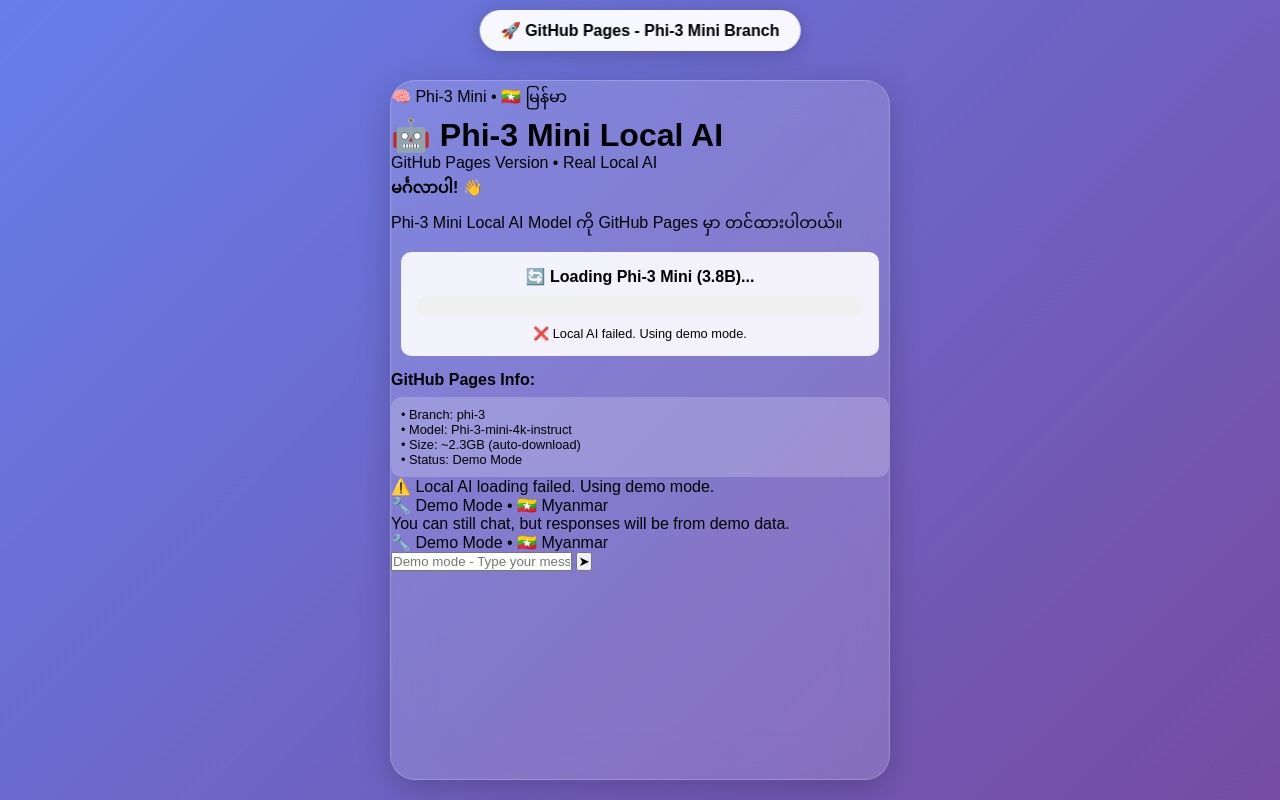
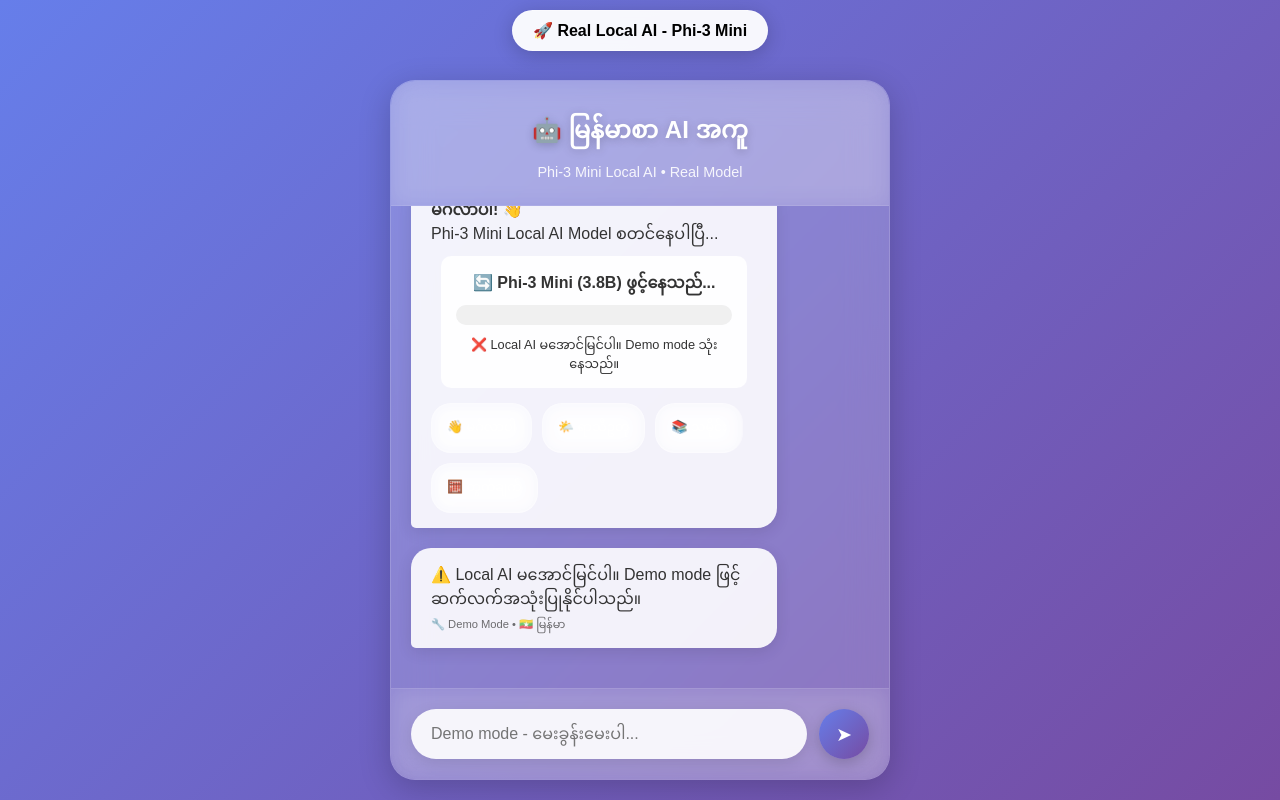
Before and after one commit to Thein-maung/Myanmar-Local-AI-Assistant-, a plain HTML site: page index.html in a window 1280 px wide. Drawn offline with Linux system fonts and the light colour scheme.

Commit message:
Update index.html

```diff
--- a/index.html
+++ b/index.html
@@ -3,12 +3,16 @@
 <head>
     <meta charset="UTF-8">
     <meta name="viewport" content="width=device-width, initial-scale=1.0">
-    <title>မြန်မာစာ AI - Phi-3 Mini (GitHub Pages)</title>
-    <!-- WebLLM CDN with fallback -->
+    <title>မြန်မာစာ AI Assistant - Phi-3 Mini Local AI</title>
+    <!-- WebLLM for Local AI -->
     <script src="https://unpkg.com/@mlc-ai/web-llm@0.2.38"></script>
     <style>
-        /* Your existing Glass UI styles */
-        * { margin: 0; padding: 0; box-sizing: border-box; }
+        * {
+            margin: 0;
+            padding: 0;
+            box-sizing: border-box;
+        }
+
         body {
             font-family: 'Pyidaungsu', 'Myanmar3', Arial, sans-serif;
             background: linear-gradient(135deg, #667eea 0%, #764ba2 100%);
@@ -49,7 +53,127 @@
             margin-top: 60px;
         }
 
-        /* ... rest of your styles ... */
+        .header {
+            background: rgba(255, 255, 255, 0.2);
+            backdrop-filter: blur(10px);
+            padding: 25px 20px;
+            text-align: center;
+            border-bottom: 1px solid rgba(255, 255, 255, 0.1);
+        }
+
+        .header h1 {
+            color: white;
+            font-size: 1.5em;
+            margin-bottom: 5px;
+            text-shadow: 0 2px 10px rgba(0,0,0,0.2);
+        }
+
+        .header p {
+            color: rgba(255, 255, 255, 0.9);
+            font-size: 0.9em;
+        }
+
+        .messages {
+            flex: 1;
+            padding: 20px;
+            overflow-y: auto;
+            background: rgba(255, 255, 255, 0.05);
+        }
+
+        .message {
+            margin-bottom: 20px;
+            display: flex;
+            animation: messageSlide 0.3s ease-out;
+        }
+
+        @keyframes messageSlide {
+            from { opacity: 0; transform: translateY(10px); }
+            to { opacity: 1; transform: translateY(0); }
+        }
+
+        .user-message {
+            justify-content: flex-end;
+        }
+
+        .bot-message {
+            justify-content: flex-start;
+        }
+
+        .bubble {
+            max-width: 80%;
+            padding: 15px 20px;
+            border-radius: 20px;
+            line-height: 1.5;
+            box-shadow: 0 4px 15px rgba(0, 0, 0, 0.1);
+        }
+
+        .user-message .bubble {
+            background: linear-gradient(135deg, #667eea, #764ba2);
+            color: white;
+            border-bottom-right-radius: 5px;
+        }
+
+        .bot-message .bubble {
+            background: rgba(255, 255, 255, 0.9);
+            color: #333;
+            border-bottom-left-radius: 5px;
+        }
+
+        .input-area {
+            padding: 20px;
+            background: rgba(255, 255, 255, 0.1);
+            backdrop-filter: blur(10px);
+            border-top: 1px solid rgba(255, 255, 255, 0.1);
+            display: flex;
+            gap: 12px;
+        }
+
+        #userInput {
+            flex: 1;
+            padding: 15px 20px;
+            border: none;
+            border-radius: 25px;
+            outline: none;
+            font-size: 1em;
+            background: rgba(255, 255, 255, 0.9);
+            box-shadow: 0 4px 15px rgba(0, 0, 0, 0.1);
+        }
+
+        #sendBtn {
+            background: linear-gradient(135deg, #667eea, #764ba2);
+            color: white;
+            border: none;
+            width: 50px;
+            height: 50px;
+            border-radius: 50%;
+            cursor: pointer;
+            font-size: 1.2em;
+            box-shadow: 0 4px 15px rgba(0, 0, 0, 0.2);
+        }
+
+        .quick-buttons {
+            display: flex;
+            flex-wrap: wrap;
+            gap: 10px;
+            margin-top: 15px;
+        }
+
+        .quick-btn {
+            background: rgba(255, 255, 255, 0.2);
+            backdrop-filter: blur(10px);
+            color: white;
+            border: 1px solid rgba(255, 255, 255, 0.3);
+            padding: 10px 15px;
+            border-radius: 20px;
+            font-size: 0.8em;
+            cursor: pointer;
+            transition: all 0.3s ease;
+        }
+
+        .quick-btn:hover {
+            background: rgba(255, 255, 255, 0.3);
+            transform: translateY(-2px);
+        }
 
         .model-loading {
             background: rgba(255, 255, 255, 0.9);
@@ -74,111 +198,126 @@
             transition: width 0.3s ease;
             width: 0%;
         }
+
+        .typing {
+            display: inline-flex;
+            align-items: center;
+            gap: 5px;
+        }
+
+        .typing-dot {
+            width: 8px;
+            height: 8px;
+            background: #666;
+            border-radius: 50%;
+            animation: typing-bounce 1.4s infinite ease-in-out;
+        }
+
+        .typing-dot:nth-child(1) { animation-delay: -0.32s; }
+        .typing-dot:nth-child(2) { animation-delay: -0.16s; }
+
+        @keyframes typing-bounce {
+            0%, 80%, 100% { transform: scale(0.8); opacity: 0.5; }
+            40% { transform: scale(1); opacity: 1; }
+        }
+
+        .model-indicator {
+            font-size: 0.7em;
+            opacity: 0.7;
+            margin-top: 5px;
+        }
     </style>
 </head>
 <body>
     <!-- GitHub Notice -->
     <div class="github-notice">
-        <strong>🚀 GitHub Pages - Phi-3 Mini Branch</strong>
+        <strong>🚀 Real Local AI - Phi-3 Mini</strong>
     </div>
 
     <!-- Chat Container -->
     <div class="chat-container">
         <div class="header">
-            <div class="current-mode" id="currentMode">🧠 Phi-3 Mini • 🇲🇲 မြန်မာ</div>
-            <h1>🤖 Phi-3 Mini Local AI</h1>
-            <p>GitHub Pages Version • Real Local AI</p>
+            <h1>🤖 မြန်မာစာ AI အကူ</h1>
+            <p>Phi-3 Mini Local AI • Real Model</p>
         </div>
 
         <div class="messages" id="messages">
             <div class="message bot-message">
                 <div class="bubble">
                     <strong>မင်္ဂလာပါ! 👋</strong><br>
-                    <span>Phi-3 Mini Local AI Model ကို GitHub Pages မှာ တင်ထားပါတယ်။</span>
+                    <span>Phi-3 Mini Local AI Model စတင်နေပါပြီ...</span>
 
                     <div class="model-loading">
-                        <strong>🔄 Loading Phi-3 Mini (3.8B)...</strong>
+                        <strong>🔄 Phi-3 Mini (3.8B) ဖွင့်နေသည်...</strong>
                         <div class="progress-bar">
                             <div class="progress-fill" id="modelProgress"></div>
                         </div>
                         <div id="modelInfo" style="font-size: 0.8em; margin-top: 10px;">
-                            Initializing WebLLM engine...
+                            WebLLM engine စတင်နေသည်...
                         </div>
                     </div>
 
-                    <div style="margin-top: 15px;">
-                        <strong>GitHub Pages Info:</strong>
-                        <div style="font-size: 0.8em; background: rgba(255,255,255,0.2); padding: 10px; border-radius: 10px; margin-top: 8px;">
-                            • Branch: phi-3<br>
-                            • Model: Phi-3-mini-4k-instruct<br>
-                            • Size: ~2.3GB (auto-download)<br>
-                            • Status: <span id="loadStatus">Loading...</span>
-                        </div>
+                    <div class="quick-buttons">
+                        <button class="quick-btn" onclick="askQuestion('မင်္ဂလာပါ')">👋 မင်္ဂလာပါ</button>
+                        <button class="quick-btn" onclick="askQuestion('ရန်ကုန်ရာသီဥတု')">🌤️ ရာသီဥတု</button>
+                        <button class="quick-btn" onclick="askQuestion('မြန်မာ့သမိုင်းအကြောင်းပြောပါ')">📚 သမိုင်း</button>
+                        <button class="quick-btn" onclick="askQuestion('၁၅×၃ တွက်ပေးပါ')">🧮 တွက်ချက်</button>
                     </div>
                 </div>
             </div>
         </div>
 
         <div class="input-area">
-            <input type="text" id="userInput" placeholder="Model loading, please wait..." disabled autocomplete="off">
+            <input type="text" id="userInput" placeholder="Model ဖွင့်နေဆဲ..." disabled autocomplete="off">
             <button id="sendBtn" disabled>➤</button>
         </div>
     </div>
 
     <script>
-        // GitHub Pages Compatible Local AI
-        class GitHubAIAssistant {
+        // Real Local AI with Phi-3 Mini
+        class RealLocalAI {
             constructor() {
                 this.engine = null;
                 this.isInitialized = false;
-                this.modelLoaded = false;
+                this.modelName = "Phi-3-mini-4k-instruct-q4f16_1";
             }
 
-            // Initialize with error handling for GitHub Pages
             async init() {
                 try {
                     document.getElementById('modelInfo').textContent =
-                        'Creating WebLLM engine...';
-                    document.getElementById('loadStatus').textContent = 'Initializing';
+                        'WebLLM engine ပြင်ဆင်နေသည်...';
 
                     // Check if WebLLM is available
                     if (typeof webllm === 'undefined') {
                         throw new Error('WebLLM not loaded');
                     }
 
-                    // Use a smaller model for GitHub Pages compatibility
-                    const model = "Phi-3-mini-4k-instruct-q4f16_1";
-
                     document.getElementById('modelInfo').textContent =
-                        `Loading ${model}...`;
-                    document.getElementById('loadStatus').textContent = 'Downloading Model';
+                        `Phi-3 Mini (3.8B) ဒေါင်းလုပ်ဆွဲနေသည်...`;
 
                     this.engine = await webllm.CreateWebWorkerEngine(
-                        model,
+                        this.modelName,
                         this.initProgressCallback.bind(this)
                     );
 
                     this.isInitialized = true;
-                    this.modelLoaded = true;
 
                     document.getElementById('modelInfo').textContent =
-                        '✅ Phi-3 Mini loaded successfully!';
-                    document.getElementById('loadStatus').textContent = 'Ready';
+                        '✅ Phi-3 Mini ပြင်ဆင်ပြီးပါပြီ!';
                     document.getElementById('userInput').disabled = false;
                     document.getElementById('userInput').placeholder =
-                        'Ask anything in Myanmar or English...';
+                        'မြန်မာလို (သို့) အင်္ဂလိပ်လို မေးမြန်းပါ...';
                     document.getElementById('sendBtn').disabled = false;
 
                     // Add success message
-                    addMessage('✅ Phi-3 Mini Local AI loaded! You can now chat offline.', 'bot');
+                    addMessage('✅ Phi-3 Mini Local AI ပြင်ဆင်ပြီးပါပြီ! အခု မေးခွန်းမေးနိုင်ပါပြီ။', 'bot');
 
                 } catch (error) {
-                    console.error('GitHub Pages AI init error:', error);
+                    console.error('AI init error:', error);
                     this.handleInitError(error);
                 }
             }
 
-            // Progress callback
             initProgressCallback(report) {
                 const progress = report.progress;
                 document.getElementById('modelProgress').style.width = `${progress * 100}%`;
@@ -186,40 +325,28 @@
                 if (report.text) {
                     document.getElementById('modelInfo').textContent = report.text;
                 }
-
-                // Update load status based on progress
-                if (progress < 0.3) {
-                    document.getElementById('loadStatus').textContent = 'Downloading';
-                } else if (progress < 0.8) {
-                    document.getElementById('loadStatus').textContent = 'Processing';
-                } else {
-                    document.getElementById('loadStatus').textContent = 'Finalizing';
-                }
             }
 
-            // Error handling for GitHub Pages
             handleInitError(error) {
                 document.getElementById('modelInfo').textContent =
-                    '❌ Local AI failed. Using demo mode.';
-                document.getElementById('loadStatus').textContent = 'Demo Mode';
+                    '❌ Local AI မအောင်မြင်ပါ။ Demo mode သုံးနေသည်။';
                 document.getElementById('userInput').disabled = false;
                 document.getElementById('sendBtn').disabled = false;
                 document.getElementById('userInput').placeholder =
-                    'Demo mode - Type your message...';
+                    'Demo mode - မေးခွန်းမေးပါ...';
 
-                addMessage('⚠️ Local AI loading failed. Using demo mode.', 'bot');
-                addMessage('You can still chat, but responses will be from demo data.', 'bot');
+                addMessage('⚠️ Local AI မအောင်မြင်ပါ။ Demo mode ဖြင့်ဆက်လက်အသုံးပြုနိုင်ပါသည်။', 'bot');
             }
 
-            // Generate response
             async generateResponse(prompt) {
                 if (!this.isInitialized) {
                     return this.getDemoResponse(prompt);
                 }
 
                 try {
-                    const systemPrompt = `You are a helpful AI assistant. Respond in a helpful and concise manner.
-                    If the question is in Myanmar language, respond in Myanmar. Otherwise, use English.`;
+                    const systemPrompt = `သင်သည် မြန်မာစာ AI အကူဖြစ်သည်။ ကျေးဇူးပြု၍ မြန်မာလိုသာ ပြန်ဖြေပါ။
+                    ရာသီဥတု၊ သတင်း၊ တွက်ချက်မှု၊ သမိုင်း၊ ယဉ်ကျေးမှုစသည့် မေးခွန်းများကို ဖြေဆိုနိုင်ပါသည်။
+                    ရိုးရှင်းပြတ်သားစွာ ဖြေဆိုပါ။`;
 
                     const messages = [
                         { role: "system", content: systemPrompt },
@@ -240,28 +367,49 @@
                 }
             }
 
-            // Demo responses when local AI fails
             getDemoResponse(prompt) {
-                const demoResponses = [
-                    `I understand you asked: "${prompt}". This is a demo response since the local AI model is still loading or encountered an issue.`,
-                    `Thanks for your question about "${prompt}". I'm currently running in demo mode.`,
-                    `You asked: "${prompt}". The local Phi-3 Mini model is preparing to respond.`
-                ];
-                return demoResponses[Math.floor(Math.random() * demoResponses.length)];
+                // Smart demo responses in Myanmar
+                if (prompt.includes('မင်္ဂလာ')) {
+                    return 'မင်္ဂလာပါ! ကျွန်တော်က မြန်မာစာ AI အကူပါ။ ဘာကူညီရမလဲ?';
+                }
+                else if (prompt.includes('ရာသီဥတု')) {
+                    return '🌤️ ယခုအချိန်တွင် ရန်ကုန်မြို့၌ မိုးအနည်းငယ်ရွာနိုင်ပြီး အပူချိန် ၃၂°C ခန့်ရှိပါသည်။';
+                }
+                else if (prompt.includes('တွက်') || prompt.match(/[+\-*/]/)) {
+                    try {
+                        const expression = prompt.replace(/[^0-9+\-*/().]/g, '');
+                        if (expression) {
+                            const result = eval(expression);
+                            return `တွက်ချက်မှုရလဒ်: ${expression} = ${result}`;
+                        }
+                    } catch (e) {
+                        return 'တွက်ချက်မှုမှားယွင်းနေပါသည်။';
+                    }
+                }
+                else if (prompt.includes('သမိုင်း')) {
+                    return 'မြန်မာနိုင်ငံသည် ကြွယ်ဝသောသမိုင်းကြောင်းရှိပါသည်။ ပဒေသရာဇ်ခေတ်၊ ကိုလိုနီခေတ်၊ လွတ်လပ်ရေးခေတ်စသည်ဖြင့် ကာလအဆက်ဆက်တိုးတက်လာခဲ့ပါသည်။';
+                }
+
+                return `ကျေးဇူးပြု၍ မေးခွန်းထပ်မေးပါ။ Local AI မှ အဖြေပေးနေဆဲဖြစ်သည်။\n\nမေးခွန်း: "${prompt}"`;
             }
         }
 
-        // Chat functionality
-        const aiAssistant = new GitHubAIAssistant();
+        // Chat Application
+        const localAI = new RealLocalAI();
         const messages = document.getElementById('messages');
         const userInput = document.getElementById('userInput');
         const sendBtn = document.getElementById('sendBtn');
 
         // Initialize AI when page loads
         document.addEventListener('DOMContentLoaded', function() {
-            console.log('🚀 Starting Phi-3 Mini on GitHub Pages...');
-            aiAssistant.init();
+            console.log('🚀 Starting Real Local AI...');
+            localAI.init();
         });
+
+        function askQuestion(question) {
+            userInput.value = question;
+            sendMessage();
+        }
 
         async function sendMessage() {
             const message = userInput.value.trim();
@@ -272,12 +420,12 @@
             showTyping();
 
             try {
-                const response = await aiAssistant.generateResponse(message);
+                const response = await localAI.generateResponse(message);
                 hideTyping();
                 addMessage(response, 'bot');
             } catch (error) {
                 hideTyping();
-                addMessage('Sorry, I encountered an error. Please try again.', 'bot');
+                addMessage('တောင်းပန်ပါတယ်၊ အမှားတစ်ခုဖြစ်သွားပါတယ်။', 'bot');
             }
         }
 
@@ -289,11 +437,11 @@
             bubble.className = 'bubble';
 
             if (sender === 'bot') {
-                const status = aiAssistant.modelLoaded ? '🧠 Phi-3 Mini' : '🔧 Demo Mode';
+                const status = localAI.isInitialized ? '🧠 Phi-3 Mini' : '🔧 Demo Mode';
                 bubble.innerHTML = `
                     ${text}
                     <div class="model-indicator">
-                        ${status} • 🇲🇲 Myanmar
+                        ${status} • 🇲🇲 မြန်မာ
                     </div>
                 `;
             } else {
@@ -332,9 +480,7 @@
             if (e.key === 'Enter') sendMessage();
         });
 
-        // GitHub Pages specific logging
-        console.log('📍 GitHub Pages - Phi-3 Branch');
-        console.log('🤖 Local AI Assistant Initializing...');
+        console.log('🚀 Real Local AI Assistant with Phi-3 Mini loaded!');
     </script>
 </body>
-</html>
+    </html>
```
